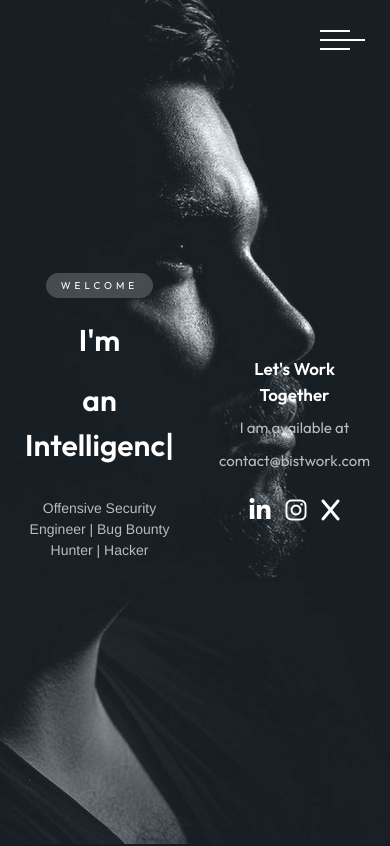
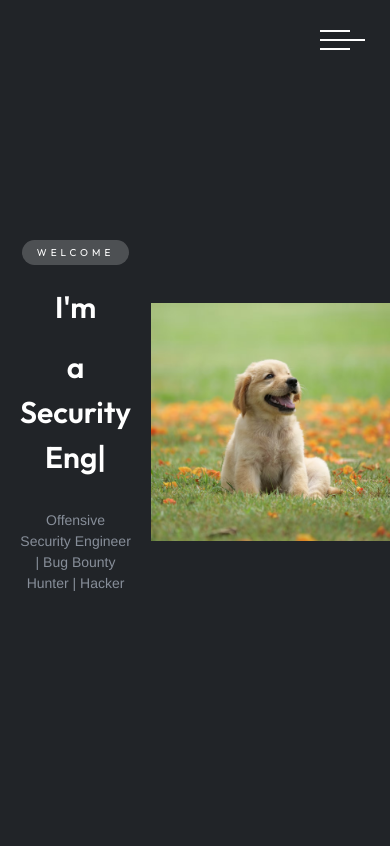
Before and after one commit to bistwork/espinjohandry, a website: page src/public/index.html in a window 390 px wide. Shown: the top 846 px of the page. Drawn offline with nearby package versions, Linux system fonts and the light colour scheme.

Commit message:
New slider

```diff
--- a/docker-compose.yml
+++ b/docker-compose.yml
@@ -5,8 +5,7 @@ services:
     ports:
       - "3000:3000"
     volumes:
-      - ./src:/usr/src/app/src
-      - ./public:/usr/src/app/public
+      - ./src:/usr/src/app
       - /usr/src/app/node_modules
     environment:
       - NODE_ENV=development
--- a/src/public/index.html
+++ b/src/public/index.html
@@ -4,6 +4,9 @@
     <meta charset="UTF-8">
     <meta name="viewport" content="width=device-width, initial-scale=1.0">
     <title>Johandry Espin | Hacker</title>
+    <meta name="description" content="Johandry Espin is an experienced Offensive Security Engineer, Bug Bounty Hunter, and Cybersecurity Expert, specializing in penetration testing, vulnerability analysis, and securing systems for businesses.">
+    <meta name="keywords" content="Bug Bounty Hunter, Cybersecurity Engineer, Offensive Security, Penetration Testing, Vulnerability Analysis, Security Expert, Cybersecurity, Ethical Hacking, Information Security">
+    <meta name="author" content="Johandry Espin">
     <link href="https://cdnjs.cloudflare.com/ajax/libs/font-awesome/6.0.0-beta3/css/all.min.css" rel="stylesheet">
     <link href="https://cdn.jsdelivr.net/npm/tailwindcss@2.2.19/dist/tailwind.min.css" rel="stylesheet">
     <link href="https://fonts.googleapis.com/css2?family=Outfit:wght@400;600&display=swap" rel="stylesheet">
@@ -36,6 +39,7 @@
             </p>
         </div>
 
+        <!-- Sección comentada activada con la imagen
         <div class="contact-info">
             <div class="col-lg-2">
                 <h6 class="text-title">Let's work together</h6>
@@ -59,6 +63,10 @@
                         <i class="fab fa-x"></i>
                     </a>
                 </div>
+            </div> -->
+            <!-- Imagen agregada en la sección de contacto -->
+            <div class="image-container">
+                <img src="images/dog-puppy-on-garden-royalty-free-image-1586966191.avif" alt="Puppy" class="contact-image">
             </div>
         </div>
 
--- a/src/public/script.js
+++ b/src/public/script.js
@@ -33,7 +33,7 @@ document.addEventListener("DOMContentLoaded", () => {
     const typewriter = document.getElementById("typewriter");
     const texts = [
         "a Hacker",
-        "an Intelligence Analyst",
+        "a Security Engineer",
         "a Bug Bounty Hunter"
     ];
     let textIndex = 0;
--- a/src/public/styles.css
+++ b/src/public/styles.css
@@ -2,15 +2,32 @@
 @tailwind components;
 @tailwind utilities;
 
-body, html {
+*,
+*::before,
+*::after {
     margin: 0;
     padding: 0;
-    height: 100%;
-    font-family: "Outfit", Helvetica, Arial, sans-serif;
-    background-color: transparent;
-    color: white;
+    box-sizing: border-box;
 }
 
+html, body {
+    height: 100%;
+    background-color: #212428; /* Fondo para todo el sitio */
+    color: #878e99; /* Color de texto global */
+    font-family: "Outfit", Helvetica, Arial, sans-serif;
+}
+
+/* Aseguramos que cualquier contenedor principal también tenga el mismo fondo */
+.slider,
+.new-section,
+.side-menu,
+.content-container,
+.text-block,
+.menu-content {
+    background-color: #212428; /* Fondo para las secciones específicas */
+}
+
+/* Slider - Se mantiene transparente para permitir la imagen de fondo */
 .slider {
     width: 100%;
     height: 100vh;
@@ -18,9 +35,6 @@ body, html {
     display: flex;
     justify-content: center;
     align-items: center;
-    background-image: url('images/bg-dark-2.jpg');
-    background-size: cover;
-    background-position: center;
     overflow: hidden;
 }
 
@@ -98,7 +112,7 @@ body, html {
 .description {
     font-family: "Raleway", Helvetica, Arial, sans-serif;
     font-size: clamp(14px, 2vw, 18px);
-    color: #BBBBBB;
+    color: #878e99; /* Color global para los textos */
     text-align: left;
     max-width: 600px;
     margin-top: 10px;
@@ -118,32 +132,17 @@ body, html {
     }
 }
 
-.contact-info {
-    position: absolute;
-    top: 50%;
-    right: clamp(20px, 5%, 10%);
-    transform: translateY(-50%);
-    text-align: left;
-    color: white;
-    padding: 0 20px;
-    z-index: 2;
+/* Aseguramos que todos los encabezados reciban el color global */
+h1, h2, h3, h4, h5, h6, .new-section-title, .new-section-title2, .text-title {
+    color: #878e99; /* Color de texto global */
 }
 
 .text-title {
     font-family: "Outfit", Helvetica, Arial, sans-serif;
     font-weight: 600;
     font-size: 17px;
-    color: white;
+    color: #878e99; /* Aseguramos el color global para los títulos */
     text-transform: capitalize;
-}
-
-.text-content {
-    color: #BBBBBB;
-    font-family: "Outfit", Helvetica, Arial, sans-serif;
-    font-size: 15px;
-    line-height: 1.5;
-    font-weight: normal;
-    margin-top: 10px;
 }
 
 .social-icons {
@@ -154,17 +153,13 @@ body, html {
 
 .social-icons a {
     text-decoration: none;
-    color: white;
+    color: #878e99; /* Color de texto global en los iconos */
     font-size: 24px;
     transition: color 0.3s ease;
 }
 
 .social-icons a:hover {
     color: #ccc;
-}
-
-.spacer-single {
-    margin: 15px 0;
 }
 
 .hamburger-menu {
@@ -226,7 +221,7 @@ body, html {
 
 .menu-text {
     font-size: clamp(24px, 4vw, 30px);
-    color: white;
+    color: #878e99; /* Color de texto global */
     text-decoration: none;
     transition: color 0.3s ease;
 }
@@ -236,32 +231,30 @@ body, html {
 }
 
 .new-section {
-    background-color: #151c22;
+    background-color: #212428; /* Fondo para la sección */
     padding: 4rem 0;
 }
 
 .new-section-title {
     font-size: clamp(24px, 3vw, 34px);
     line-height: 1.2;
-    color: white;
+    color: #878e99; /* Aseguramos que el color sea global */
     font-weight: bold;
     text-align: center;
     margin-bottom: 1rem;
     margin-left: -480px;
+}
 
-
-}
 .new-section-title2 {
     font-size: clamp(24px, 3vw, 34px);
-    color: white;
+    color: #878e99; /* Aseguramos que el color sea global */
     font-weight: bold;
     text-align: center;
     margin-bottom: 8ch;
     margin-left: -94px;
     line-height: 0.2;
+}
 
-
-}
 .profile-image {
     width: clamp(250px, 30vw, 400px);
     height: clamp(250px, 30vw, 400px);
@@ -281,7 +274,7 @@ body, html {
 .text-container {
     max-width: 1000px;
     text-align: left;
-    color: #bbbbbb;
+    color: #878e99; /* Color de texto global */
     font-size: clamp(14px, 2vw, 18px);
     line-height: 1.6;
 }
@@ -289,14 +282,6 @@ body, html {
 @media screen and (max-width: 1024px) {
     .content-container {
         padding: 0 40px;
-    }
-
-    .contact-info {
-        position: relative;
-        top: auto;
-        right: auto;
-        transform: none;
-        margin-top: 40px;
     }
 }
 
```
Also changed, not shown: src/index.js (+4 -16 lines), src/package.json (+5 -6 lines), src/public/images/bg-dark-2.jpg (deleted), 1 other file.
